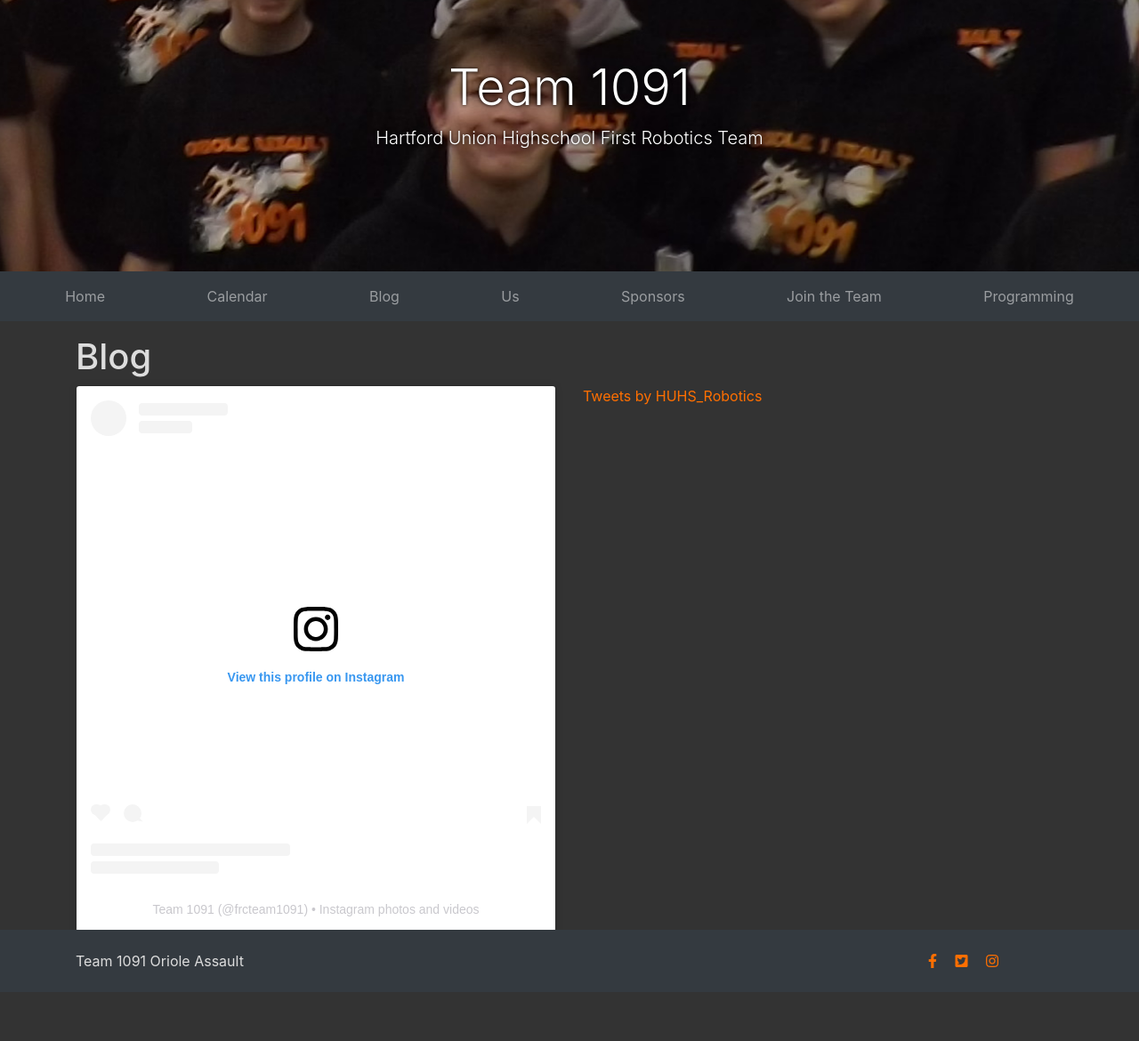
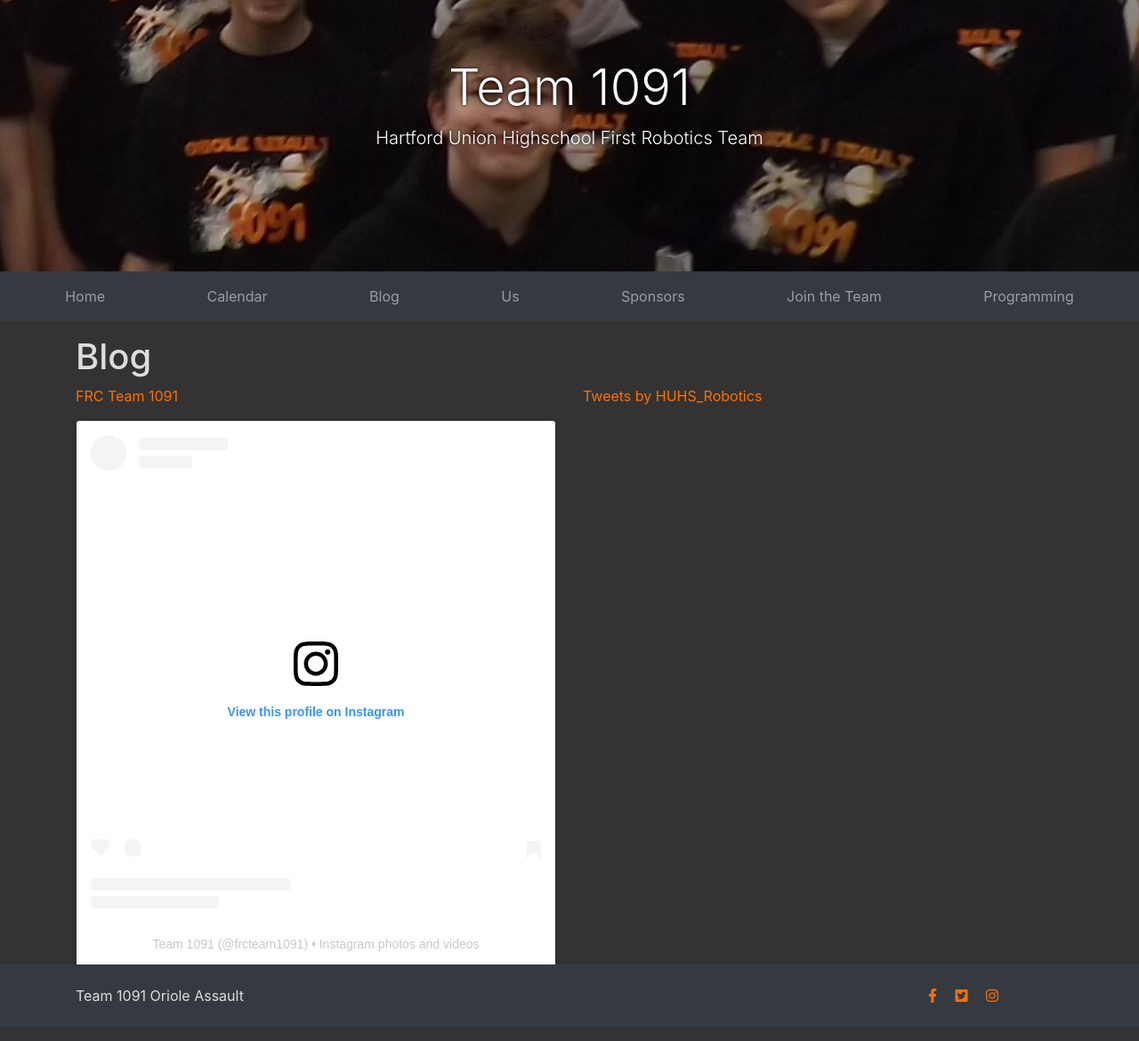
Before and after one commit to Team1091/team1091.github.io, a Jekyll site: the page built from blog/index.html, in a window 1280 px wide. Shown: the whole page at 89% size. Built offline with Jekyll 4.4.1, drawn with Linux system fonts in a browser that asks for light colours; nearby versions of some CDN libraries; a script that is not in the unit is left out; comment, search, counter and statistics services are not loaded; before the commit the page ends 1131 px from its top, so only the background shows below that.

Commit message:
-Added the 1091 Facebook feed

```diff
--- a/blog/index.html
+++ b/blog/index.html
@@ -14,6 +14,11 @@
 <!--</ul>-->
 <div class="row">
     <div class="col-6">
+        <div id="fb-root"></div>
+        <script async defer crossorigin="anonymous" src="https://connect.facebook.net/en_US/sdk.js#xfbml=1&version=v13.0" nonce="ZbMW5Jkm"></script>
+
+        <div class="fb-page" data-href="https://www.facebook.com/frcteam1091/" data-tabs="timeline" data-width="" data-height="" data-small-header="false" data-adapt-container-width="true" data-hide-cover="false" data-show-facepile="true"><blockquote cite="https://www.facebook.com/frcteam1091/" class="fb-xfbml-parse-ignore"><a href="https://www.facebook.com/frcteam1091/">FRC Team 1091</a></blockquote></div>
+
         <blockquote class="instagram-media"
                     data-instgrm-permalink="https://www.instagram.com/frcteam1091/?utm_source=ig_embed&amp;utm_campaign=loading"
                     data-instgrm-version="14"
```
